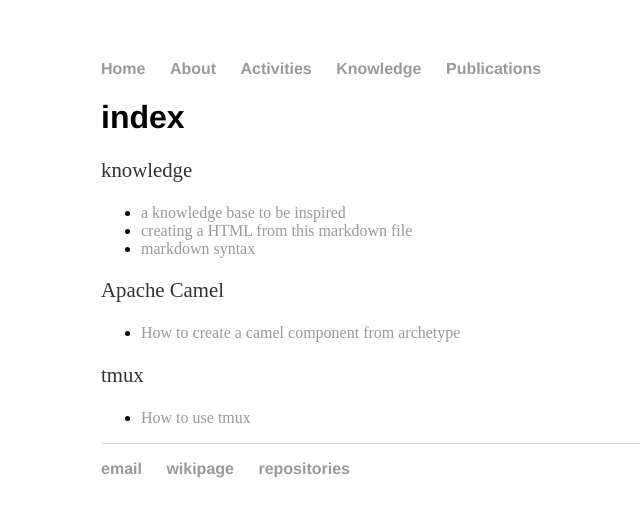
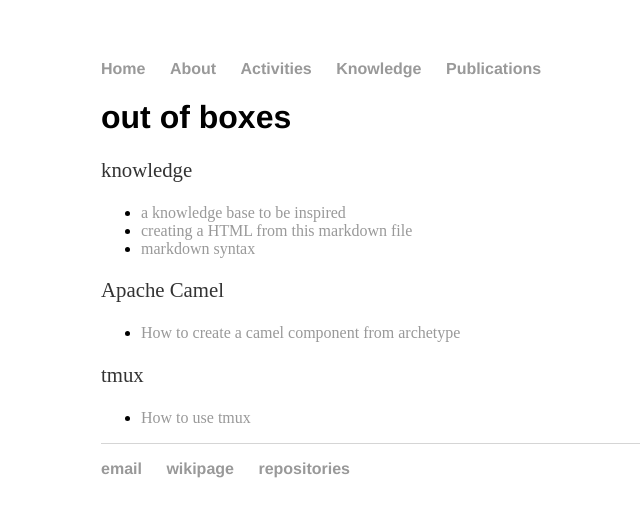
Before and after one commit to cleberjamaral/cleberjamaral.github.io, a Jekyll site: the page built from knowledge/out-of-boxes.md, in a window 1280 px wide. Shown: the top 517 px of the page, without its empty margins (91-731 px from the left). Built offline with Jekyll 4.4.1, drawn with Linux system fonts in a browser that asks for light colours; our own code applies the rules of GitHub Pages for plain Markdown files.

Commit message:
GitBook: [master] 4 pages modified

```diff
--- a/knowledge/index.md
+++ b/knowledge/out-of-boxes.md
@@ -2,7 +2,7 @@
 description: Here some useful information that I often consult.
 ---
 
-# index
+# out of boxes
 
 knowledge
 
```
Also changed, not shown: SUMMARY.md (+1 -1 lines), knowledge/writing.md (+3 -0 lines).
